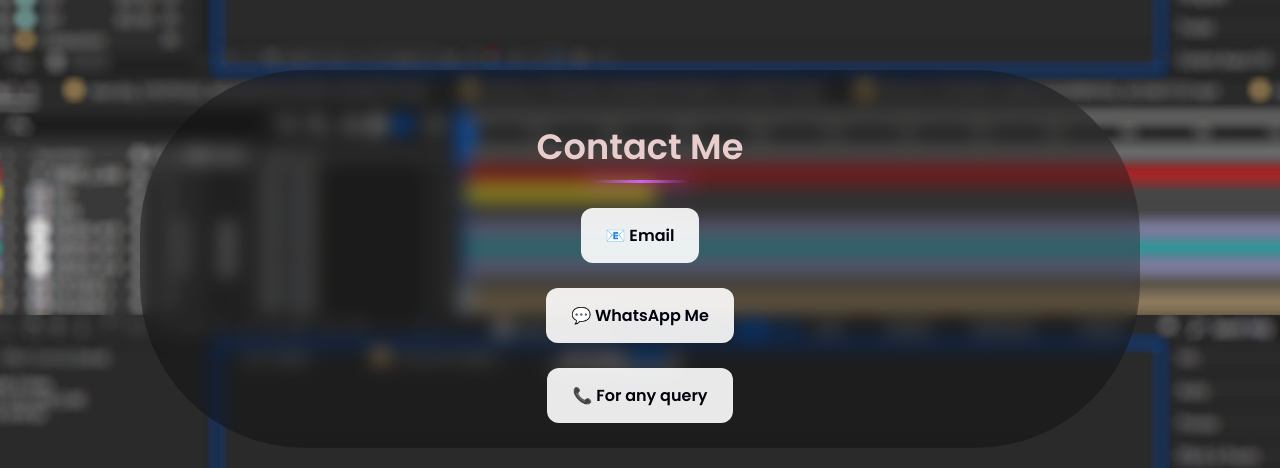
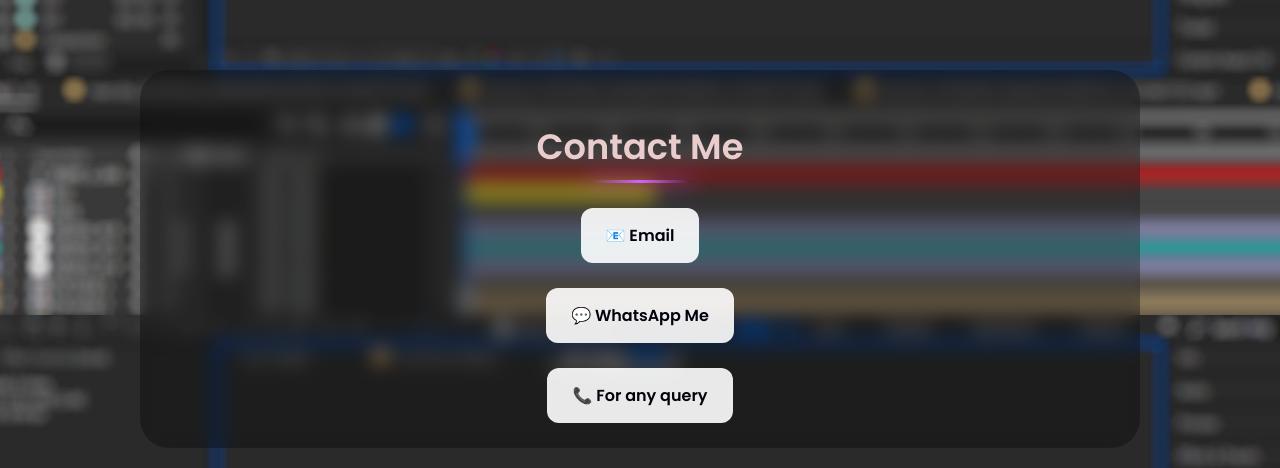
Before and after one commit to abhicreation343/Portfolio, a plain HTML site: page index.html in a window 1280 px wide. Shown: the part 3685-4153 px from the top of the page. Drawn offline with nearby package versions, Linux system fonts and the light colour scheme.

Commit message:
Update index.html

```diff
--- a/index.html
+++ b/index.html
@@ -217,7 +217,7 @@
       padding: 20px 20px;
       margin-top: 20px;
       background: rgba(0, 0, 0, 0.3);
-      border-radius: 165px;
+      border-radius: 29px;
       -webkit-backdrop-filter: blur(8px);
       backdrop-filter: blur(8px);
       animation: slideUp 0.8s ease-out forwards;
```
